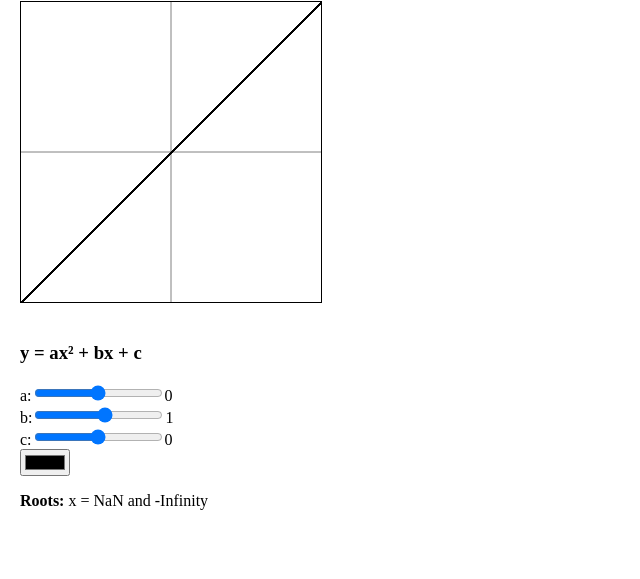
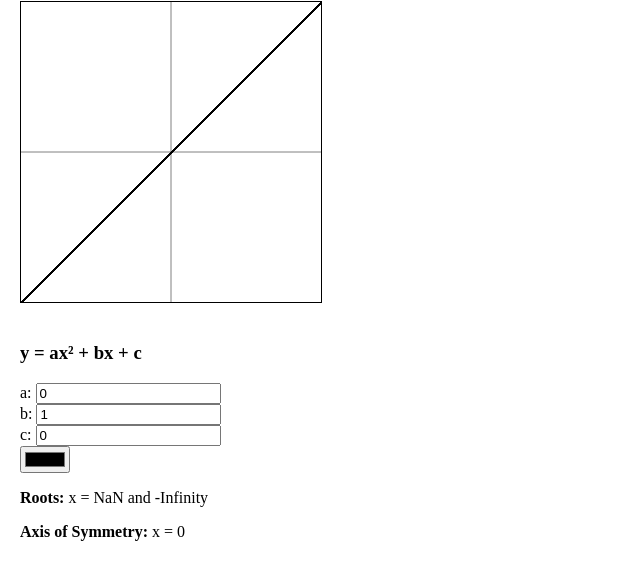
Before and after one commit to elijahkin/grapher, a plain HTML site: page index.html in a window 1280 px wide. Shown: the part 65-644 px from the top of the page, without its empty margins (0-640 px from the left). Drawn offline with Linux system fonts and the light colour scheme.

Commit message:
Added axis of symmetry calculator and increased input precision

```diff
--- a/grapher.js
+++ b/grapher.js
@@ -20,13 +20,11 @@ function graph() {
   var a = document.getElementById("a").value;
   var b = document.getElementById("b").value;
   var c = document.getElementById("c").value;
-  document.getElementById("aValue").innerHTML = a;
-  document.getElementById("bValue").innerHTML = b;
-  document.getElementById("cValue").innerHTML = c;
   document.getElementById("roots").innerHTML =
     (-b + (b ** 2 - 4 * a * c) ** 0.5) / (2 * a) +
     " and " +
     (-b - (b ** 2 - 4 * a * c) ** 0.5) / (2 * a);
+  document.getElementById("aos").innerHTML = (-b / 2) * a;
   var x;
   var color = document.getElementById("color");
   for (x = -canv.width / 2; x < canv.width / 2; x += 0.01) {
@@ -40,6 +38,6 @@ function graph() {
 Features to add
 - Adjustible View Size / Better Input
 - Axis labels
-- Roots
 - Derivative/integral
+- Critical Points
 */
--- a/index.html
+++ b/index.html
@@ -10,39 +10,16 @@
 
     <h3>y = ax² + bx + c</h3>
     <div>
-      a:<input
-        type="range"
-        id="a"
-        min="-10"
-        max="10"
-        value="0"
-        step="0.01"
-        oninput="graph()"
-      /><span id="aValue"></span>
+      a: <input type="number" id="a" value="0" step="0.1" oninput="graph()" />
     </div>
     <div>
-      b:<input
-        type="range"
-        id="b"
-        min="-10"
-        max="10"
-        value="1"
-        step="0.01"
-        oninput="graph()"
-      /><span id="bValue"></span>
+      b: <input type="number" id="b" value="1" step="0.1" oninput="graph()" />
     </div>
     <div>
-      c:<input
-        type="range"
-        id="c"
-        min="-10"
-        max="10"
-        value="0"
-        step="0.01"
-        oninput="graph()"
-      /><span id="cValue"></span>
+      c: <input type="number" id="c" value="0" step="0.1" oninput="graph()" />
     </div>
     <input type="color" id="color" onchange="graph()" />
     <p><b>Roots: </b>x = <span id="roots"></span></p>
+    <p><b>Axis of Symmetry: </b>x = <span id="aos"></span></p>
   </body>
 </html>
```
